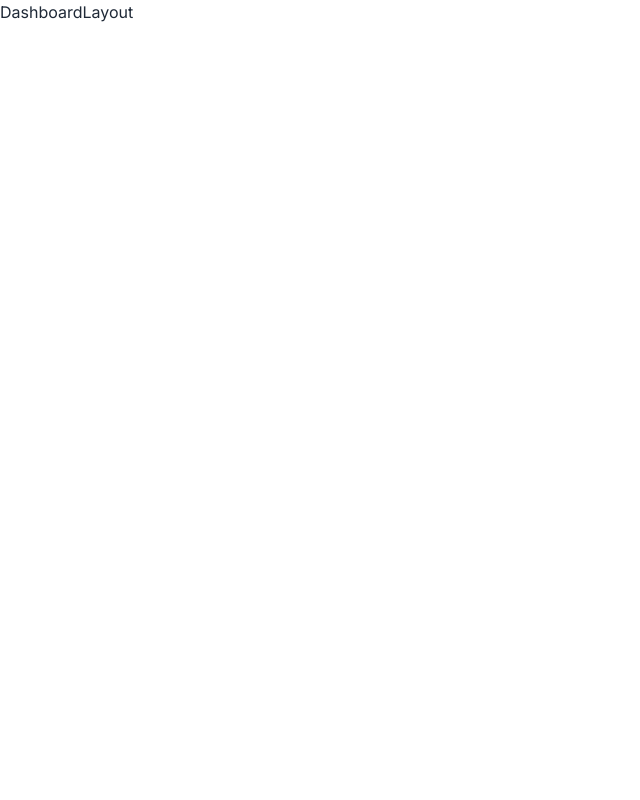
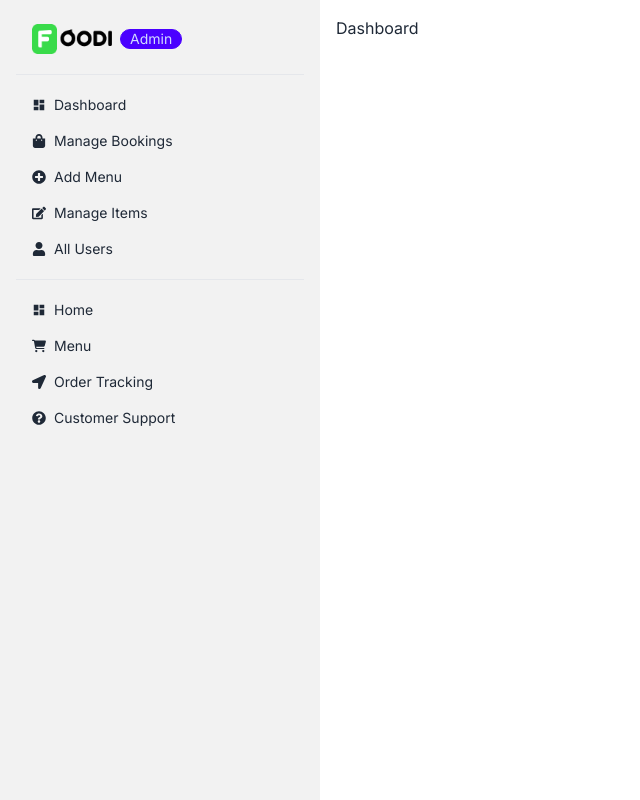
Before and after one commit to iampramod44/FeastFlow, a React (Vite) app in the folder frontend/: page /dashboard in a window 1280 px wide. Shown: the whole page, without its empty margins (0-640 px from the left). Built offline with nearby package versions, Linux system fonts and the light colour scheme; no server answers.

Commit message:
Working on Dasboard Backend

```diff
--- a/frontend/src/layout/DashboardLayout.jsx
+++ b/frontend/src/layout/DashboardLayout.jsx
@@ -1,9 +1,117 @@
-import React from 'react'
+import React from "react";
+import { Link, Outlet } from "react-router-dom";
+import { MdDashboard, MdDashboardCustomize } from "react-icons/md";
+import { FaEdit, FaRegUser, FaUser } from "react-icons/fa";
+import { FaShoppingBag } from "react-icons/fa";
+import { FaPlusCircle } from "react-icons/fa";
+import logo from "/logo.png";
+import { FaCartShopping } from "react-icons/fa6";
+import { FaLocationArrow } from "react-icons/fa";
+import { FaQuestionCircle } from "react-icons/fa";
 
 const DashboardLayout = () => {
+  const sharedLink = (
+    <>
+      {" "}
+      <li className="mt-3">
+        <Link to="/">
+          <MdDashboard />
+          Home
+        </Link>
+      </li>
+      <li>
+        <Link to="/menu">
+          <FaCartShopping /> Menu
+        </Link>
+      </li>
+      <li>
+        <Link to="/menu">
+          <FaLocationArrow />
+          Order Tracking
+        </Link>
+      </li>
+      <li>
+        <Link to="/menu">
+          <FaQuestionCircle />
+          Customer Support
+        </Link>
+      </li>
+    </>
+  );
   return (
-    <div>DashboardLayout</div>
-  )
-}
+    <div>
+      <div className="drawer sm:drawer-open">
+        <input id="my-drawer-2" type="checkbox" className="drawer-toggle" />
+        <div className="drawer-content flex flex-col sm:items-start sm:justify-start my-2">
+          {/* Page content here */}
+          <div className="flex items-center justify-between mx-4">
+            <label
+              htmlFor="my-drawer-2"
+              className="btn btn-primary drawer-button lg:hidden"
+            >
+              <MdDashboardCustomize />
+            </label>
+            <button className="btn rounded-full px-6 bg-green flex items-center gap-2 text-white sm:hidden">
+              <FaRegUser /> Logout
+            </button>
+          </div>
+          <div className="mt-5 md:mt-2 mx-4">
+            <Outlet />
+          </div>
+        </div>
+        <div className="drawer-side">
+          <label
+            htmlFor="my-drawer-2"
+            aria-label="close sidebar"
+            className="drawer-overlay"
+          ></label>
+          <ul className="menu p-4 w-80 min-h-full bg-base-200 text-base-content">
+            {/* Sidebar content here */}
+            <li>
+              <Link to="/dashboard" className="flex justify-start mb-3">
+                <img src={logo} className="w-20" />
+                <span class="badge badge-primary">Admin</span>
+              </Link>
+            </li>
+            <hr />
+            <li className="mt-3">
+              <Link to="/dashboard">
+                <MdDashboard />
+                Dashboard
+              </Link>
+            </li>
+            <li>
+              <Link to="/dashboard">
+                <FaShoppingBag />
+                Manage Bookings
+              </Link>
+            </li>
+            <li>
+              <Link to="/dashboard">
+                <FaPlusCircle />
+                Add Menu
+              </Link>
+            </li>
+            <li>
+              <Link to="/dashboard">
+                <FaEdit />
+                Manage Items
+              </Link>
+            </li>
+            <li>
+              <Link to="/dashboard/users" className="mb-3">
+                <FaUser />
+                All Users
+              </Link>
+            </li>
+            <hr />
+            {/* //shared nav links */}
+            {sharedLink}
+          </ul>
+        </div>
+      </div>
+    </div>
+  );
+};
 
-export default DashboardLayout
+export default DashboardLayout;
```
